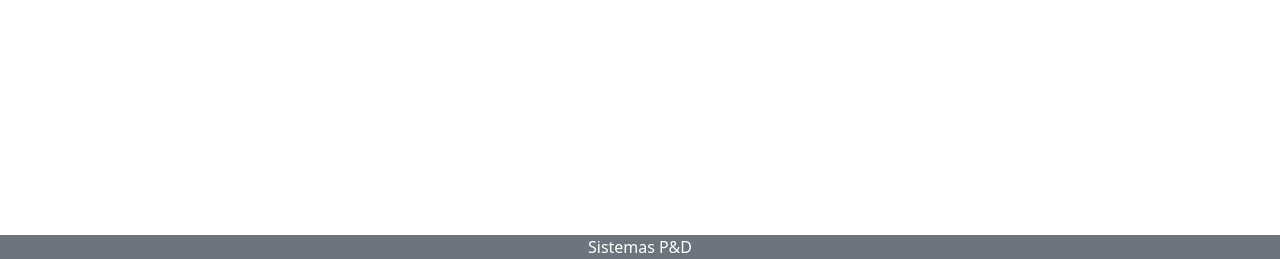
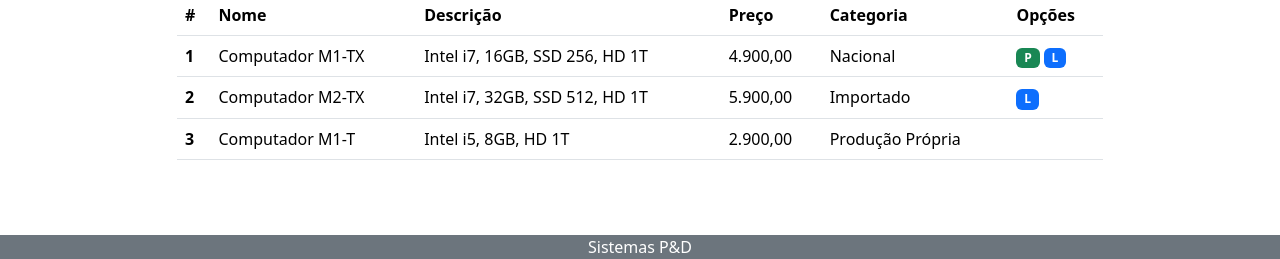
Before and after one commit to erossecundus/bcDevJr_m2c3-CRUD_Produtos, a plain HTML site: page index.html in a window 1280 px wide. Shown: the part 541-800 px from the top of the page. Drawn offline with nearby package versions, Linux system fonts and the light colour scheme.

Commit message:
closes #3 - Table

```diff
--- a/index.html
+++ b/index.html
@@ -90,6 +90,53 @@
       <div class="display-6">
         Produtos Cadastrados:
       </div>
+      <div class="row">
+        <div class="col-md-10 offset-md-1">
+          <table class="table">
+            <thead>
+              <tr>
+                <th scope="col">#</th>
+                <th scope="col">Nome</th>
+                <th scope="col">Descrição</th>
+                <th scope="col">Preço</th>
+                <th scope="col">Categoria</th>
+                <th scope="col">Opções</th>
+              </tr>
+            </thead>
+            <tbody>
+              <tr>
+                <th scope="row">1</th>
+                <td>Computador M1-TX</td>
+                <td>Intel i7, 16GB, SSD 256, HD 1T </td>
+                <td>4.900,00</td>
+                <td>Nacional</td>
+                <td>
+                  <span class="badge text-bg-success">P</span>
+                  <span class="badge text-bg-primary">L</span>
+                </td>
+              </tr>
+              <tr>
+                <th scope="row">2</th>
+                <td>Computador M2-TX</td>
+                <td>Intel i7, 32GB, SSD 512, HD 1T </td>
+                <td>5.900,00</td>
+                <td>Importado</td>
+                <td>
+                  <span class="badge text-bg-primary">L</span>
+                </td>
+              </tr>
+              <tr>
+                <th scope="row">3</th>
+                <td>Computador M1-T</td>
+                <td>Intel i5, 8GB, HD 1T </td>
+                <td>2.900,00</td>
+                <td>Produção Própria</td>
+                <td></td>
+              </tr>
+            </tbody>
+          </table>
+        </div>
+      </div>
     </section>
   </main>
 
```
